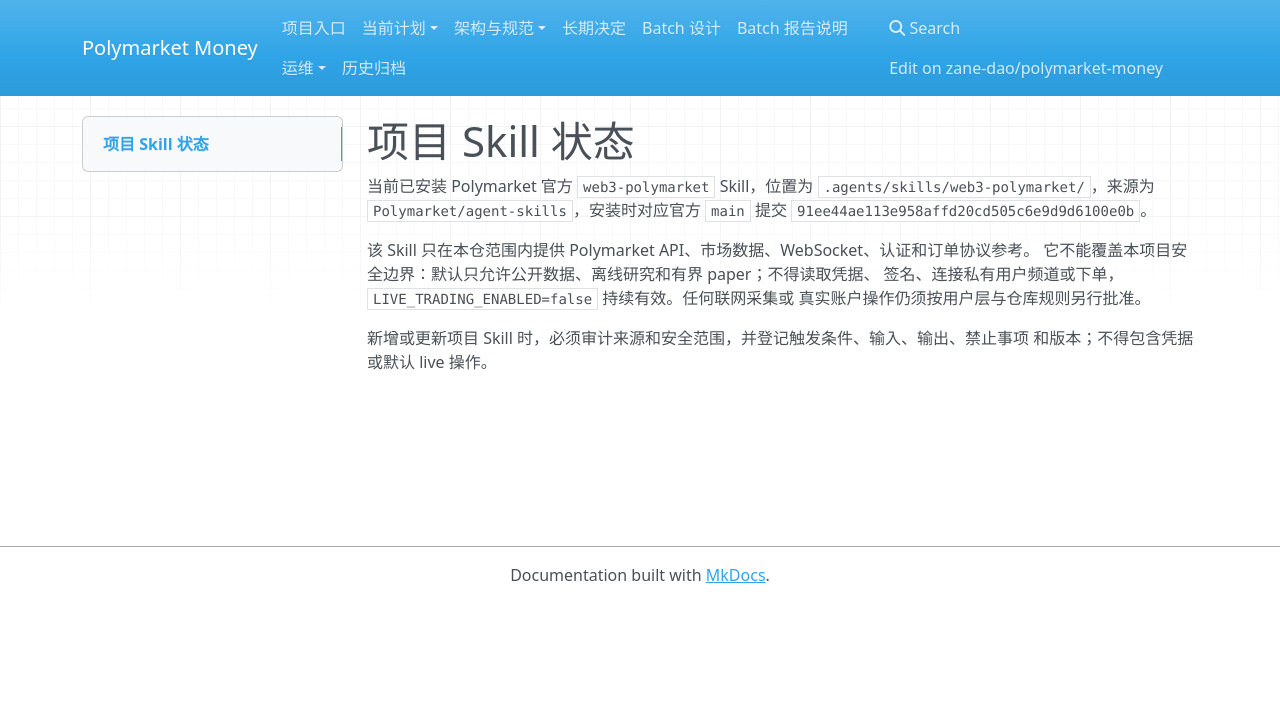
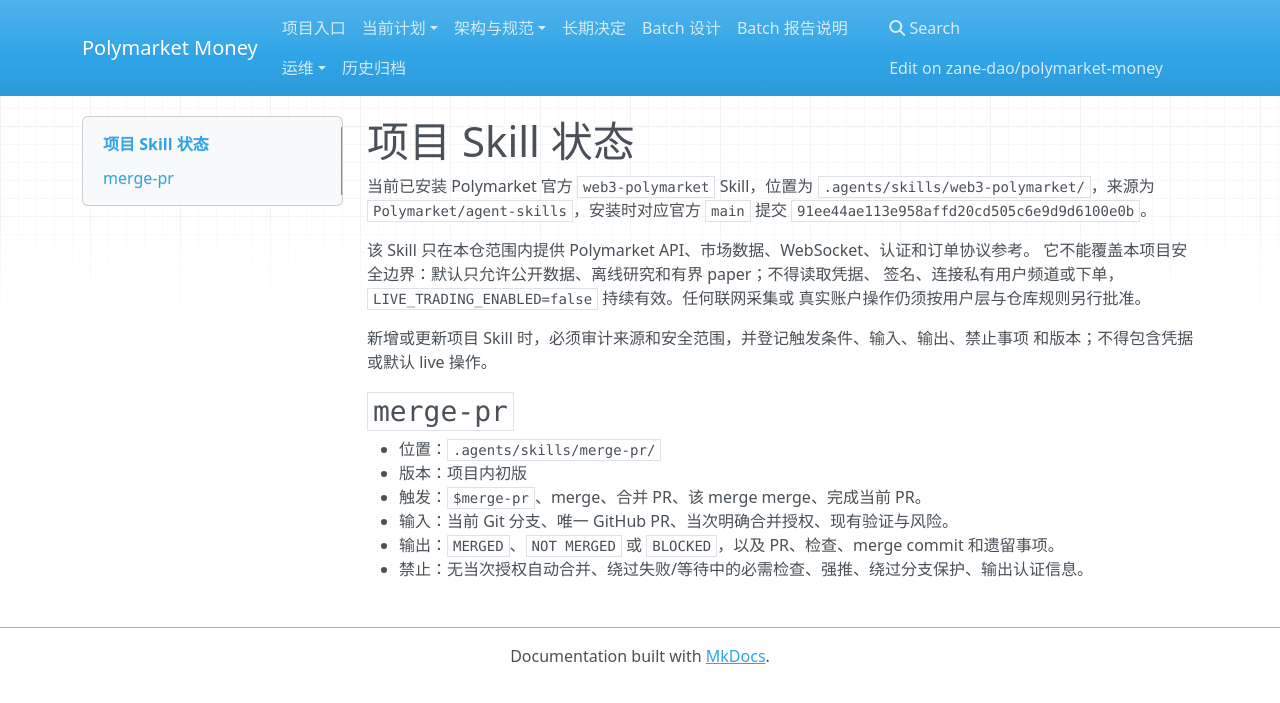
Before and after one commit to zane-dao/polymarket-money, an MkDocs documentation site: the page built from docs/operations/PROJECT-SKILLS.md, in a window 1280 px wide. Shown: the top 703 px of the page. Built offline with MkDocs 1.6.1, drawn with Linux system fonts in a browser that asks for light colours; nearby versions of some CDN libraries.

Commit message:
chore: add guarded PR merge skill

```diff
--- a/docs/operations/PROJECT-SKILLS.md
+++ b/docs/operations/PROJECT-SKILLS.md
@@ -11,3 +11,12 @@
 
 新增或更新项目 Skill 时，必须审计来源和安全范围，并登记触发条件、输入、输出、禁止事项
 和版本；不得包含凭据或默认 live 操作。
+
+## `merge-pr`
+
+- 位置：`.agents/skills/merge-pr/`
+- 版本：项目内初版
+- 触发：`$merge-pr`、merge、合并 PR、该 merge merge、完成当前 PR。
+- 输入：当前 Git 分支、唯一 GitHub PR、当次明确合并授权、现有验证与风险。
+- 输出：`MERGED`、`NOT MERGED` 或 `BLOCKED`，以及 PR、检查、merge commit 和遗留事项。
+- 禁止：无当次授权自动合并、绕过失败/等待中的必需检查、强推、绕过分支保护、输出认证信息。
```
Also changed, not shown: .agents/skills/merge-pr/SKILL.md (added, +48 -0 lines), 1 other file.
